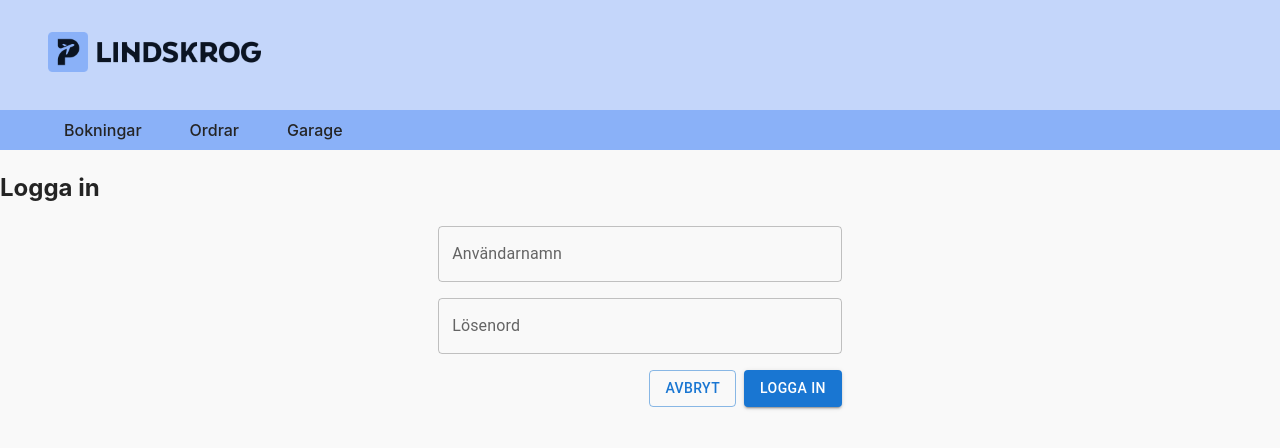
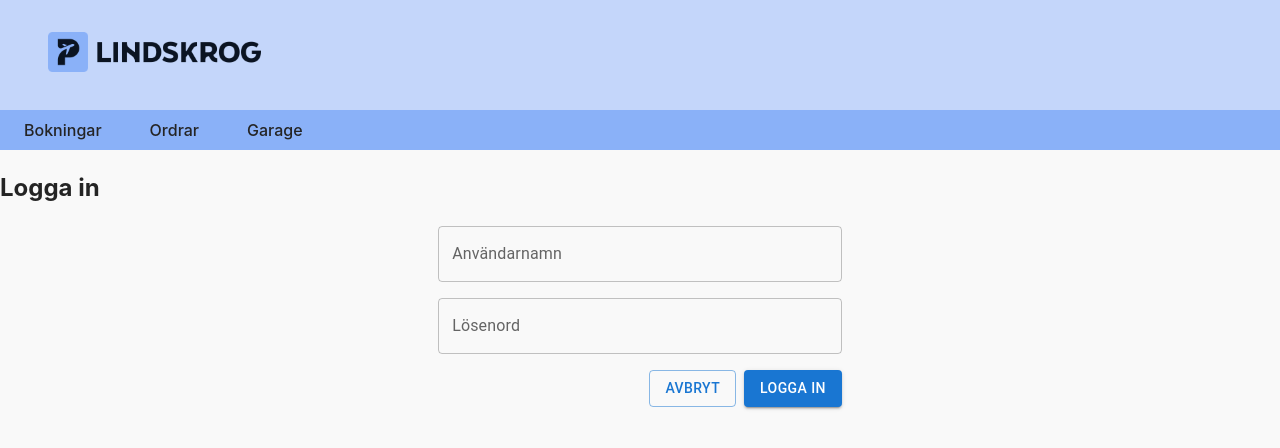
Before and after one commit to j-carlander/parking-admin-react, a React (Vite) app: page /logga-in in a window 1280 px wide. Shown: the top 448 px of the page. Built offline with nearby package versions, Linux system fonts and the light colour scheme; no server answers.

Commit message:
remove ul from navbar and render links from router pages

```diff
--- a/src/Components/Navbar/Navbar.css
+++ b/src/Components/Navbar/Navbar.css
@@ -1,22 +1,24 @@
 nav{
     background-color: #8ab1f8;
-    padding: 0.5rem 0;
-    /* height: fit-content; */
+    /* padding: 0.5rem 0; */
+min-height: 37px;
+display: flex;
+align-items: center;
 }
 
 .nav-list{
     list-style: none;
     display: flex;
-    /* gap: 1em; */
     margin: 0;
-    /* height: fit-content; */
+
 }
 
 .nav-link,
 .nav-link-active {
     color: #242424;
     padding: 0.5rem 1.5rem;
-
+    text-decoration: none;
+    font-weight: 500;
 }
 .nav-link{
     background-color: #8ab1f8;
--- a/src/Components/Navbar/Navbar.tsx
+++ b/src/Components/Navbar/Navbar.tsx
@@ -1,14 +1,11 @@
 import { NavLink } from 'react-router-dom';
 import './Navbar.css';
+import { pages } from '../../main';
 
 export function Navbar(){
     return (
         <nav>
-            <ul className='nav-list'>
-                <li><NavLink to={'/'} className={({isActive}) => isActive ? 'nav-link-active': 'nav-link'}>Bokningar</NavLink></li>
-                <li><NavLink to={'/ordrar'} className={({isActive}) => isActive ? 'nav-link-active': 'nav-link'}>Ordrar</NavLink></li>
-                <li><NavLink to={'/garage'} className={({isActive}) => isActive ? 'nav-link-active': 'nav-link'}>Garage</NavLink></li>
-            </ul>
+            {pages.map(route => route.label ? <NavLink to={route.path} className={({isActive}) => isActive ? 'nav-link-active': 'nav-link'}>{route.label}</NavLink> : null)}
         </nav>
     )
 }
--- a/src/main.tsx
+++ b/src/main.tsx
@@ -6,28 +6,31 @@ import { RouterProvider, createBrowserRouter } from 'react-router-dom'
 import { Home } from './Pages/Home/Home.tsx'
 import { Login } from './Pages/Login/Login.tsx'
 
-const pages = [
+export const pages = [
   {
-    path: "/",
-    element: <Home />
+    path: '/',
+    element: <Home />,
+    label: 'Bokningar'
   },
   {
-    path: "/logga-in",
+    path: '/logga-in',
     element: <Login />
   },
   {
     path:'/ordrar',
-    element: <h2>Ordrar</h2>
+    element: <h2>Ordrar</h2>,
+    label: 'Ordrar'
   },
   {
     path:'/garage',
-    element: <h2>Garage</h2>
+    element: <h2>Garage</h2>,
+    label: 'Garage'
   }
 ]
 
 const router = createBrowserRouter([
   {
-    path: "/",
+    path: '/',
     element: <App />,
     children: pages
   }
```
